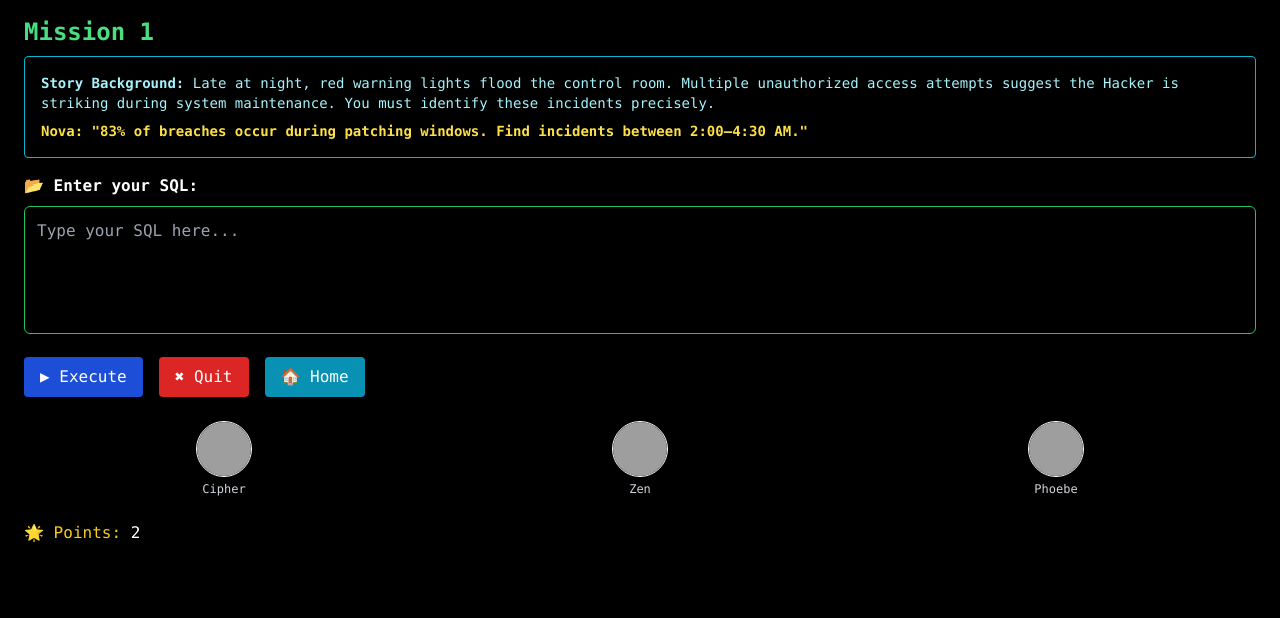
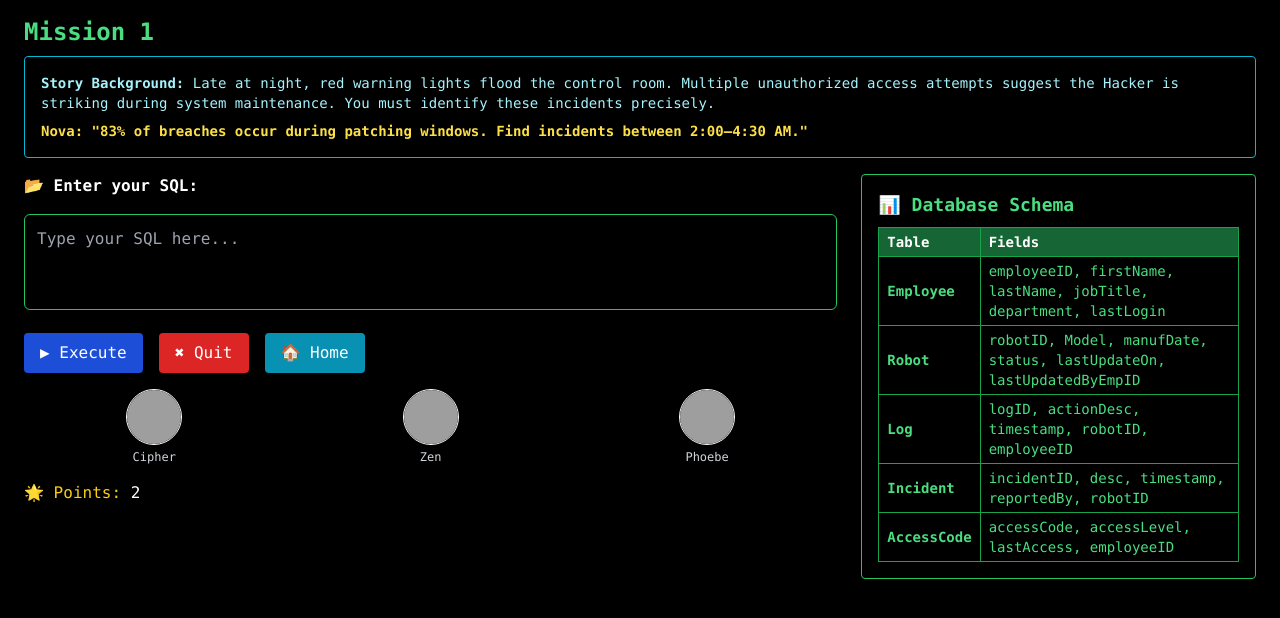
Before and after one commit to YangV0705/SEL, a React (Vite) app: page /mission1 in a window 1280 px wide. Shown: the top 618 px of the page. Built offline with nearby package versions, Linux system fonts and the light colour scheme; grey boxes are pictures that could not be loaded.

Commit message:
Enhance layout: improved visibility of schema and user experience

```diff
--- a/src/components/MissionLayout.tsx
+++ b/src/components/MissionLayout.tsx
@@ -1,3 +1,191 @@
+// import { useState } from 'react';
+// import { useNavigate } from 'react-router-dom';
+// import { motion } from 'framer-motion';
+
+// interface Props {
+//   missionNumber: number;
+//   story: string;
+//   nova: string;
+//   correctSQL: string;
+//   resultHeaders: string[];
+//   resultData: Record<string, string>[];
+//   cipherHint: string;
+//   zenHint: string;
+//   phoebeHint: string;
+//   successText: string;
+//   nextMissionRoute: string;
+// }
+
+// export default function MissionLayout({
+//   missionNumber,
+//   story,
+//   nova,
+//   correctSQL,
+//   resultHeaders,
+//   resultData,
+//   cipherHint,
+//   zenHint,
+//   phoebeHint,
+//   successText,
+//   nextMissionRoute,
+// }: Props) {
+//   const [npcResponse, setNpcResponse] = useState({ Cipher: '', Zen: '', Phoebe: '' });
+//   const [mistakeCount, setMistakeCount] = useState(0);
+//   const [userSQL, setUserSQL] = useState('');
+//   const [showNext, setShowNext] = useState(false);
+//   const [resultTable, setResultTable] = useState<JSX.Element | null>(null);
+//   const [points, setPoints] = useState(2);
+
+//   const [showQuitConfirm, setShowQuitConfirm] = useState(false);
+//   const navigate = useNavigate();
+
+//   const handleExecute = () => {
+//     const trimmedSQL = userSQL.replace(/\s+/g, ' ').trim().toLowerCase();
+//     const isCorrect = trimmedSQL === correctSQL.toLowerCase();
+//     const nextMistake = mistakeCount + 1;
+//     setMistakeCount((prev) => (isCorrect ? 0 : nextMistake));
+
+//     if (isCorrect) {
+//       setNpcResponse({
+//         Cipher: `<span class='text-blue-400'>Cipher (Hint & Warning):</span> ${successText}`,
+//         Zen: '',
+//         Phoebe: '',
+//       });
+//       setPoints((prev) => {
+//         const updated = prev + 1;
+//         localStorage.setItem('points', String(updated));
+//         return updated;
+//       });
+//       setShowNext(true);
+//       setResultTable(
+//         <table className="mt-4 w-full text-sm text-white border border-green-500">
+//           <thead className="bg-green-800">
+//             <tr>
+//               {resultHeaders.map((header) => (
+//                 <th key={header} className="p-2 border border-green-600">{header}</th>
+//               ))}
+//             </tr>
+//           </thead>
+//           <tbody>
+//             {resultData.map((row, idx) => (
+//               <tr key={idx}>
+//                 {resultHeaders.map((key) => (
+//                   <td key={key} className="p-2 border border-green-600">{row[key]}</td>
+//                 ))}
+//               </tr>
+//             ))}
+//           </tbody>
+//         </table>
+//       );
+//     } else {
+//       const newNpcResponse: { [key: string]: string } = { Cipher: '', Zen: '', Phoebe: '' };
+//       if (nextMistake === 1) {
+//         newNpcResponse.Cipher = `<span class='text-blue-400'>Cipher (Hint & Warning):</span> ${cipherHint}`;
+//       } else if (nextMistake === 2) {
+//         newNpcResponse.Zen = `<span class='text-purple-400'>Zen (SEL Reflection):</span> ${zenHint}`;
+//       } else {
+//         newNpcResponse.Phoebe = `<span class='text-pink-400'>Phoebe (Game Feedback):</span> ${phoebeHint}`;
+//       }
+//       setNpcResponse(newNpcResponse);
+//       setResultTable(null);
+//     }
+//   };
+
+//   const handleQuit = () => {
+//     setNpcResponse({
+//       Cipher: '',
+//       Zen: '',
+//       Phoebe: `<span class='text-pink-400'>Phoebe (Game Feedback):</span> I understand this is tough. Take a deep breath. If you're sure, confirm quit and we'll save your progress.`
+//     });
+//     setShowQuitConfirm(true);
+//   };
+
+//   const confirmQuit = () => {
+//     setPoints((prev) => {
+//       const updated = Math.max(0, prev - 1);
+//       localStorage.setItem('points', String(updated));
+//       return updated;
+//     });
+//     setNpcResponse({
+//       Cipher: '',
+//       Zen: '',
+//       Phoebe: `<span class='text-pink-400'>Phoebe (Game Feedback):</span> You've stepped away for now, and that's okay. We'll be right here when you're ready to continue.`
+//     });
+//     setResultTable(null);
+//     setShowNext(false);
+//     setShowQuitConfirm(false);
+//   };
+
+//   return (
+//     <div className="text-green-300 font-mono px-6 py-4 bg-black min-h-screen">
+//       <h1 className="text-2xl font-bold text-green-400 mb-2">Mission {missionNumber}</h1>
+//       <div className="mb-4 border border-cyan-500 p-4 rounded">
+//         <p className="text-sm text-cyan-200"><strong>Story Background:</strong> {story}</p>
+//         <p className="mt-2 text-sm text-yellow-300 font-semibold">{nova}</p>
+//       </div>
+
+//       <label htmlFor="sqlInput" className="block mb-2 text-md font-semibold text-white">📂 Enter your SQL:</label>
+//       <textarea
+//         id="sqlInput"
+//         value={userSQL}
+//         onChange={(e) => setUserSQL(e.target.value)}
+//         placeholder="Type your SQL here..."
+//         className="w-full h-32 p-3 mb-4 rounded-md border border-green-500 bg-black text-green-200 resize-none focus:outline-none focus:ring-2 focus:ring-cyan-400"
+//       />
+
+
+// <div className="space-x-4 mb-6">
+//   <button onClick={handleExecute} className="bg-blue-700 hover:bg-blue-800 text-white px-4 py-2 rounded shadow-md">▶ Execute</button>
+
+//   {showNext && (
+//     <button onClick={() => navigate(nextMissionRoute)} className="bg-green-600 hover:bg-green-700 text-white px-4 py-2 rounded shadow-md">➡ Next Mission</button>
+//   )}
+
+//   <button onClick={handleQuit} className="bg-red-600 hover:bg-red-700 text-white px-4 py-2 rounded shadow-md">✖ Quit</button>
+
+//   {showQuitConfirm && (
+//     <button onClick={confirmQuit} className="bg-pink-600 hover:bg-pink-700 text-white px-4 py-2 rounded shadow-md">✅ Confirm Quit</button>
+//   )}
+
+//   {/* 🔙 Add this home button */}
+//   <button onClick={() => navigate('/')} className="bg-cyan-600 hover:bg-cyan-700 text-white px-4 py-2 rounded shadow-md">🏠 Home</button>
+// </div>
+
+
+//       <div className="grid grid-cols-3 gap-4 mb-6">
+//         {['Cipher', 'Zen', 'Phoebe'].map((name) => (
+//           <div className="flex flex-col items-center" key={name}>
+//             <motion.img
+//               initial={{ opacity: 0, scale: 0.8 }}
+//               animate={{ opacity: 1, scale: 1 }}
+//               transition={{ duration: 0.3 }}
+//               src={`https://cdn-icons-png.flaticon.com/512/4712/47121${name === 'Cipher' ? '00' : name === 'Zen' ? '05' : '02'}.png`}
+//               alt={name}
+//               className="w-14 h-14 rounded-full border border-white shadow-lg"
+//             />
+//             <p className="text-xs text-center mt-1 text-gray-300 max-w-[7rem]">{name}</p>
+//             {npcResponse[name] && (
+//               <motion.div
+//                 initial={{ opacity: 0, y: 10 }}
+//                 animate={{ opacity: 1, y: 0 }}
+//                 transition={{ duration: 0.4 }}
+//                 className={`mt-2 p-2 text-sm bg-gray-800 border rounded text-white`}
+//                 dangerouslySetInnerHTML={{ __html: npcResponse[name] }}
+//               />
+//             )}
+//           </div>
+//         ))}
+//       </div>
+
+//       {resultTable && <div>{resultTable}</div>}
+
+//       <div className="text-md text-white space-y-1 mt-6">
+//         <p>🌟 <span className="text-yellow-400">Points:</span> {points}</p>
+//       </div>
+//     </div>
+//   );
+// }
+
 import { useState } from 'react';
 import { useNavigate } from 'react-router-dom';
 import { motion } from 'framer-motion';
@@ -34,18 +222,18 @@ export default function MissionLayout({
   const [userSQL, setUserSQL] = useState('');
   const [showNext, setShowNext] = useState(false);
   const [resultTable, setResultTable] = useState<JSX.Element | null>(null);
-  const [points, setPoints] = useState(() => {
-    const saved = localStorage.getItem('points');
-    return saved ? parseInt(saved) : 2;
-  });
+//   const [points, setPoints] = useState(() => Number(localStorage.getItem('points') || '2'));
+const [points, setPoints] = useState(2);
+
   const [showQuitConfirm, setShowQuitConfirm] = useState(false);
+
   const navigate = useNavigate();
 
   const handleExecute = () => {
     const trimmedSQL = userSQL.replace(/\s+/g, ' ').trim().toLowerCase();
     const isCorrect = trimmedSQL === correctSQL.toLowerCase();
     const nextMistake = mistakeCount + 1;
-    setMistakeCount((prev) => (isCorrect ? 0 : nextMistake));
+    setMistakeCount(isCorrect ? 0 : nextMistake);
 
     if (isCorrect) {
       setNpcResponse({
@@ -53,25 +241,21 @@ export default function MissionLayout({
         Zen: '',
         Phoebe: '',
       });
-      setPoints((prev) => {
-        const updated = prev + 1;
+      const updated = points + 1;
+      setPoints(updated);
       localStorage.setItem('points', String(updated));
-        return updated;
-      });
       setShowNext(true);
       setResultTable(
         <table className="mt-4 w-full text-sm text-white border border-green-500">
           <thead className="bg-green-800">
-            <tr>
-              {resultHeaders.map((header) => (
+            <tr>{resultHeaders.map(header => (
               <th key={header} className="p-2 border border-green-600">{header}</th>
-              ))}
-            </tr>
+            ))}</tr>
           </thead>
           <tbody>
             {resultData.map((row, idx) => (
               <tr key={idx}>
-                {resultHeaders.map((key) => (
+                {resultHeaders.map(key => (
                   <td key={key} className="p-2 border border-green-600">{row[key]}</td>
                 ))}
               </tr>
@@ -80,15 +264,11 @@ export default function MissionLayout({
         </table>
       );
     } else {
-      const newNpcResponse: { [key: string]: string } = { Cipher: '', Zen: '', Phoebe: '' };
-      if (nextMistake === 1) {
-        newNpcResponse.Cipher = `<span class='text-blue-400'>Cipher (Hint & Warning):</span> ${cipherHint}`;
-      } else if (nextMistake === 2) {
-        newNpcResponse.Zen = `<span class='text-purple-400'>Zen (SEL Reflection):</span> ${zenHint}`;
-      } else {
-        newNpcResponse.Phoebe = `<span class='text-pink-400'>Phoebe (Game Feedback):</span> ${phoebeHint}`;
-      }
-      setNpcResponse(newNpcResponse);
+      const feedback = { Cipher: '', Zen: '', Phoebe: '' };
+      if (nextMistake === 1) feedback.Cipher = `<span class='text-blue-400'>Cipher (Hint & Warning):</span> ${cipherHint}`;
+      else if (nextMistake === 2) feedback.Zen = `<span class='text-purple-400'>Zen (SEL Reflection):</span> ${zenHint}`;
+      else feedback.Phoebe = `<span class='text-pink-400'>Phoebe (Game Feedback):</span> ${phoebeHint}`;
+      setNpcResponse(feedback);
       setResultTable(null);
     }
   };
@@ -97,65 +277,60 @@ export default function MissionLayout({
     setNpcResponse({
       Cipher: '',
       Zen: '',
-      Phoebe: `<span class='text-pink-400'>Phoebe (Game Feedback):</span> I understand this is tough. Take a deep breath. If you're sure, confirm quit and we'll save your progress.`
+      Phoebe: `<span class='text-pink-400'>Phoebe (Game Feedback):</span> I understand this is tough. Take a deep breath. If you're sure, confirm quit and we’ll save your progress.`,
     });
     setShowQuitConfirm(true);
   };
 
   const confirmQuit = () => {
-    setPoints((prev) => {
-      const updated = Math.max(0, prev - 1);
+    const updated = Math.max(0, points - 1);
+    setPoints(updated);
     localStorage.setItem('points', String(updated));
-      return updated;
-    });
     setNpcResponse({
       Cipher: '',
       Zen: '',
-      Phoebe: `<span class='text-pink-400'>Phoebe (Game Feedback):</span> You've stepped away for now, and that's okay. We'll be right here when you're ready to continue.`
+      Phoebe: `<span class='text-pink-400'>Phoebe (Game Feedback):</span> You've stepped away for now, and that's okay. We’ll be right here when you're ready to continue.`,
     });
-    setResultTable(null);
     setShowNext(false);
     setShowQuitConfirm(false);
+    setResultTable(null);
   };
 
   return (
     <div className="text-green-300 font-mono px-6 py-4 bg-black min-h-screen">
       <h1 className="text-2xl font-bold text-green-400 mb-2">Mission {missionNumber}</h1>
+
       <div className="mb-4 border border-cyan-500 p-4 rounded">
         <p className="text-sm text-cyan-200"><strong>Story Background:</strong> {story}</p>
         <p className="mt-2 text-sm text-yellow-300 font-semibold">{nova}</p>
       </div>
 
-      <label htmlFor="sqlInput" className="block mb-2 text-md font-semibold text-white">📂 Enter your SQL:</label>
+      <div className="grid md:grid-cols-3 gap-6 items-start">
+        {/* Left Panel */}
+        <div className="md:col-span-2 space-y-4">
+          <label htmlFor="sqlInput" className="text-white font-semibold">📂 Enter your SQL:</label>
           <textarea
             id="sqlInput"
             value={userSQL}
             onChange={(e) => setUserSQL(e.target.value)}
             placeholder="Type your SQL here..."
-        className="w-full h-32 p-3 mb-4 rounded-md border border-green-500 bg-black text-green-200 resize-none focus:outline-none focus:ring-2 focus:ring-cyan-400"
+            className="w-full h-24 p-3 rounded-md border border-green-500 bg-black text-green-200 resize-none focus:outline-none focus:ring-2 focus:ring-cyan-400"
           />
 
-
-<div className="space-x-4 mb-6">
+          <div className="space-x-4">
             <button onClick={handleExecute} className="bg-blue-700 hover:bg-blue-800 text-white px-4 py-2 rounded shadow-md">▶ Execute</button>
-
             {showNext && (
               <button onClick={() => navigate(nextMissionRoute)} className="bg-green-600 hover:bg-green-700 text-white px-4 py-2 rounded shadow-md">➡ Next Mission</button>
             )}
-
             <button onClick={handleQuit} className="bg-red-600 hover:bg-red-700 text-white px-4 py-2 rounded shadow-md">✖ Quit</button>
-
             {showQuitConfirm && (
               <button onClick={confirmQuit} className="bg-pink-600 hover:bg-pink-700 text-white px-4 py-2 rounded shadow-md">✅ Confirm Quit</button>
             )}
-
-  {/* 🔙 Add this home button */}
             <button onClick={() => navigate('/')} className="bg-cyan-600 hover:bg-cyan-700 text-white px-4 py-2 rounded shadow-md">🏠 Home</button>
           </div>
 
-
-      <div className="grid grid-cols-3 gap-4 mb-6">
-        {['Cipher', 'Zen', 'Phoebe'].map((name) => (
+          <div className="grid grid-cols-3 gap-4">
+            {['Cipher', 'Zen', 'Phoebe'].map(name => (
               <div className="flex flex-col items-center" key={name}>
                 <motion.img
                   initial={{ opacity: 0, scale: 0.8 }}
@@ -171,7 +346,7 @@ export default function MissionLayout({
                     initial={{ opacity: 0, y: 10 }}
                     animate={{ opacity: 1, y: 0 }}
                     transition={{ duration: 0.4 }}
-                className={`mt-2 p-2 text-sm bg-gray-800 border rounded text-white`}
+                    className="mt-2 p-2 text-sm bg-gray-800 border rounded text-white"
                     dangerouslySetInnerHTML={{ __html: npcResponse[name] }}
                   />
                 )}
@@ -179,10 +354,37 @@ export default function MissionLayout({
             ))}
           </div>
 
-      {resultTable && <div>{resultTable}</div>}
+          {resultTable}
 
-      <div className="text-md text-white space-y-1 mt-6">
-        <p>🌟 <span className="text-yellow-400">Points:</span> {points}</p>
+          <p className="text-md text-white mt-6">🌟 <span className="text-yellow-400">Points:</span> {points}</p>
+        </div>
+
+        {/* Right Panel - Schema */}
+        <div className="border border-green-500 p-4 rounded overflow-auto max-h-[30rem]">
+          <h2 className="text-lg font-bold text-green-400 mb-2">📊 Database Schema</h2>
+          <table className="w-full text-left text-green-400 border-collapse text-sm">
+            <thead>
+              <tr className="bg-green-800 text-white">
+                <th className="border border-green-600 px-2 py-1">Table</th>
+                <th className="border border-green-600 px-2 py-1">Fields</th>
+              </tr>
+            </thead>
+            <tbody>
+              {[
+                { name: 'Employee', fields: 'employeeID, firstName, lastName, jobTitle, department, lastLogin' },
+                { name: 'Robot', fields: 'robotID, Model, manufDate, status, lastUpdateOn, lastUpdatedByEmpID' },
+                { name: 'Log', fields: 'logID, actionDesc, timestamp, robotID, employeeID' },
+                { name: 'Incident', fields: 'incidentID, desc, timestamp, reportedBy, robotID' },
+                { name: 'AccessCode', fields: 'accessCode, accessLevel, lastAccess, employeeID' },
+              ].map((row) => (
+                <tr key={row.name}>
+                  <td className="border border-green-600 px-2 py-1 font-bold">{row.name}</td>
+                  <td className="border border-green-600 px-2 py-1">{row.fields}</td>
+                </tr>
+              ))}
+            </tbody>
+          </table>
+        </div>
       </div>
     </div>
   );
```
Lines whose indentation alone changed are shown as unchanged.
